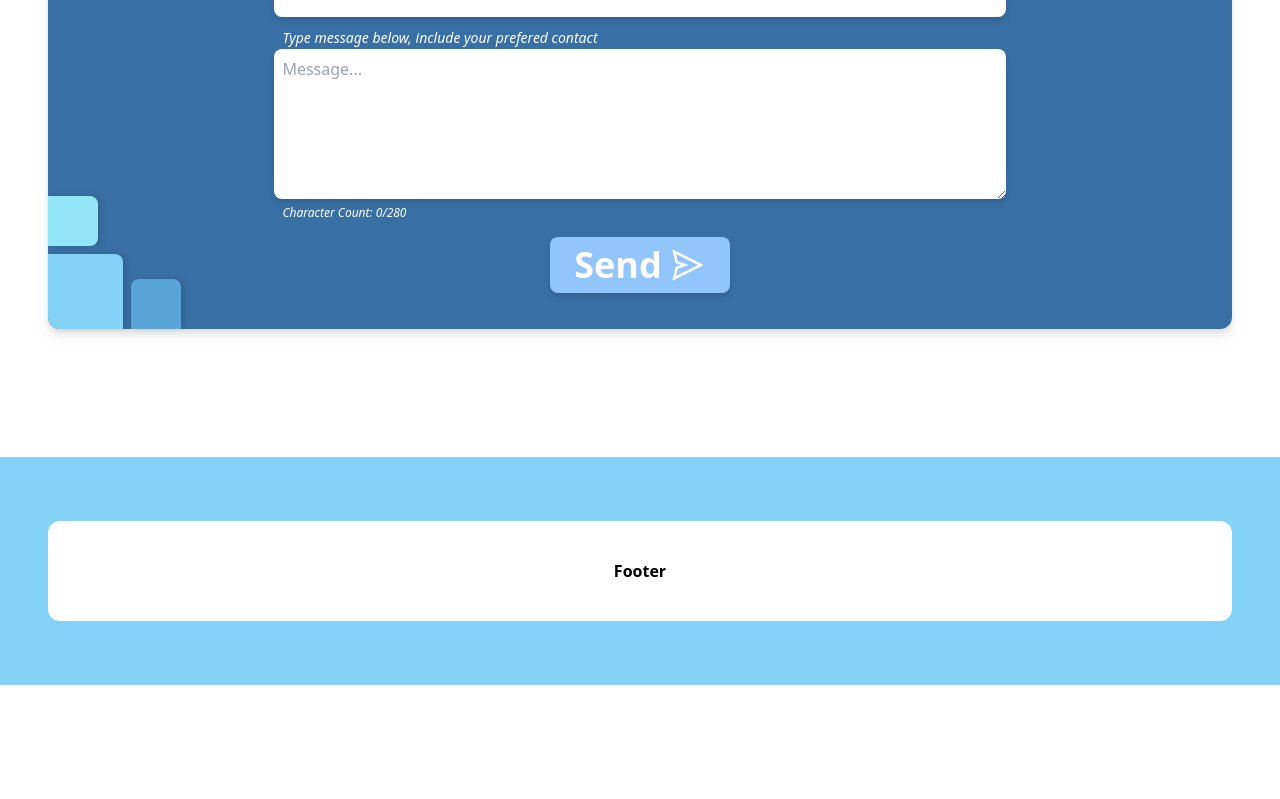
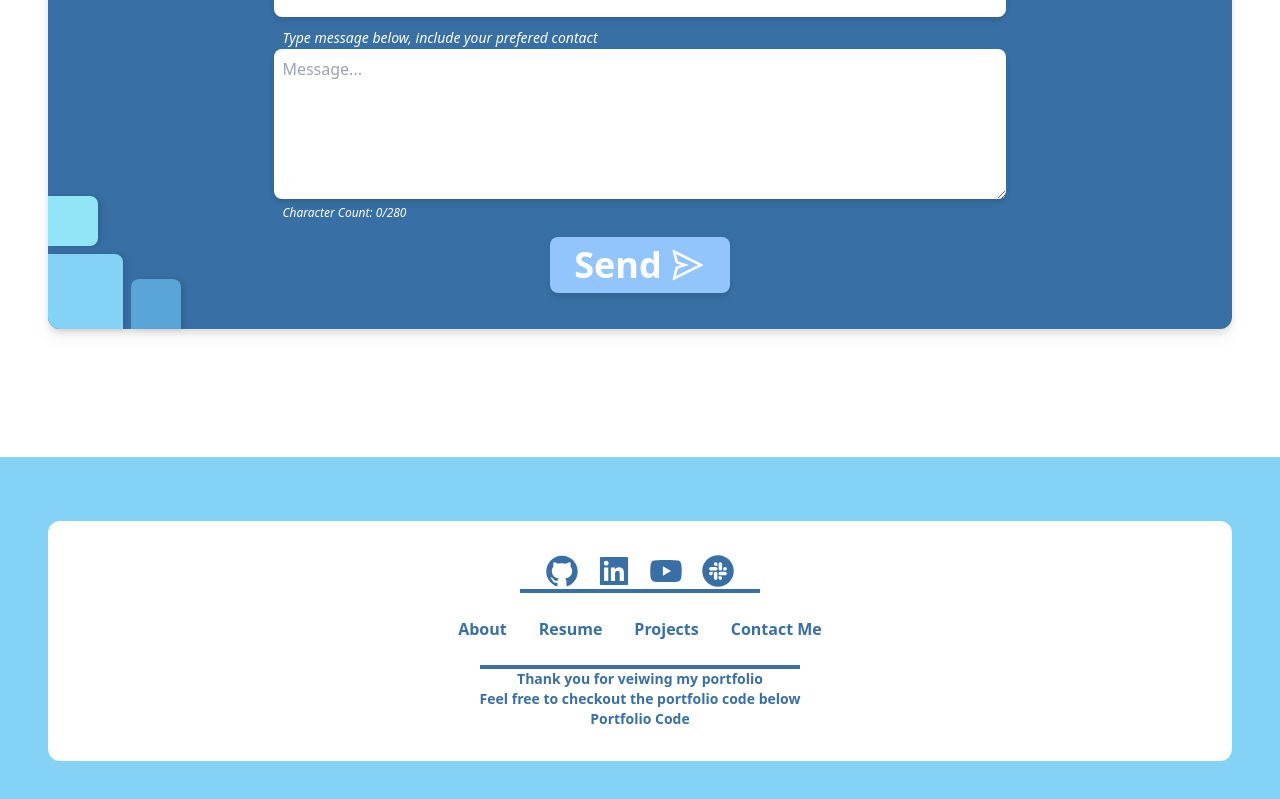
Before and after one commit to csutrick/Personal-Portfolio, a React (Create React App) app in the folder client/: page / in a window 1280 px wide. Shown: the part 261-1060 px from the top of the page. Before the commit the page ends 946 px from the top, so only its background shows below. Built offline with nearby package versions, Linux system fonts and the light colour scheme.

Commit message:
Added styles and layout

```diff
--- a/client/src/components/Footer/index.js
+++ b/client/src/components/Footer/index.js
@@ -1,11 +1,49 @@
 import React from 'react';
+import { AiFillGithub, AiFillLinkedin, AiFillYoutube, AiFillSlackCircle } from 'react-icons/ai'
+
+const socialLinks = [
+    { Icon: AiFillGithub, link: 'http://example.com/' },
+    { Icon: AiFillLinkedin, link: 'http://example.com/' },
+    { Icon: AiFillYoutube, link: 'http://example.com/' },
+    { Icon: AiFillSlackCircle, link: 'http://example.com/' },
+];
 
 const Footer = () => {
     return (
         <footer className='flex w-full bg-[#84D2F6] justify-center pt-16 pb-16'>
-            <div className='mx-12 flex justify-center items-center w-[1250px] h-[100px]
+            <div className='mx-12 flex flex-col justify-center items-center w-[1250px] p-8
             bg-white rounded-xl'>
-                <h3 className='font-bold'>Footer</h3>
+                <div className='flex px-4 border-b-4 border-[#386FA4]'>
+                    {socialLinks.map((social, index) => (
+                        <a key={index} href={social.link} target="_blank" rel="noopener noreferrer"
+                        className='text-[#386FA4] hover:text-[#59A5D8] text-4xl mx-2
+                        hover:scale-110 duration-200 ease-out transition-all'>
+                            <social.Icon />
+                        </a>
+                    ))}
+                </div>
+                <div className='my-6'>
+                    <ul className='flex items-center font-bold text-[#386FA4]'>
+                        {[
+                            ['About', '/'],
+                            ['Resume', '/'],
+                            ['Projects', '/'],
+                            ['Contact Me', '/'],
+                        ].map(([title, link]) => (
+                            <li href={link} className='mx-4 text-center hover:scale-110 duration-200 ease-out transition-all cursor-pointer hover:text-[#59A5D8]'>{title}</li>
+                        ))}
+                    </ul>
+                </div>
+                <div className='flex flex-col items-center border-t-4 border-[#386FA4] text-[#386FA4] font-semibold'>
+                    <h3 className='text-sm'>Thank you for veiwing my portfolio</h3>
+                    <h3 className='text-sm'>Feel free to checkout the portfolio code below</h3>
+                    <a href="https://example.com"
+                    target="_blank" rel="noopener noreferrer"
+                    className="text-sm hover:underline hover:scale-110 duration-200 ease-out transition-all text-[#386FA4] hover:text-[#59A5D8] tracking-normal hover:tracking-wider"
+                    >
+                        Portfolio Code
+                    </a>
+                </div>
             </div>
         </footer>
     );
```
